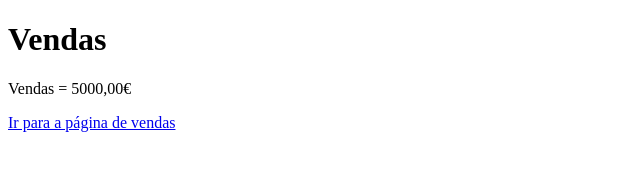
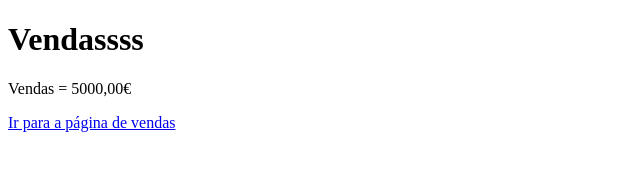
Before and after one commit to ana-silva17/aulagithub, a plain HTML site: page index.html in a window 1280 px wide. Shown: the full height of the page, 0-640 px from the left. Drawn offline with Linux system fonts and the light colour scheme.

Commit message:
Alterado o título da página Vendas

```diff
--- a/index.html
+++ b/index.html
@@ -7,7 +7,7 @@
     <title>Document</title>
 </head>
 <body>
-    <h1>Vendas</h1>
+    <h1>Vendassss</h1>
     <p>Vendas = 5000,00€</p>
     <a href="vendas.html">Ir para a página de vendas</a>
 </body>
```
